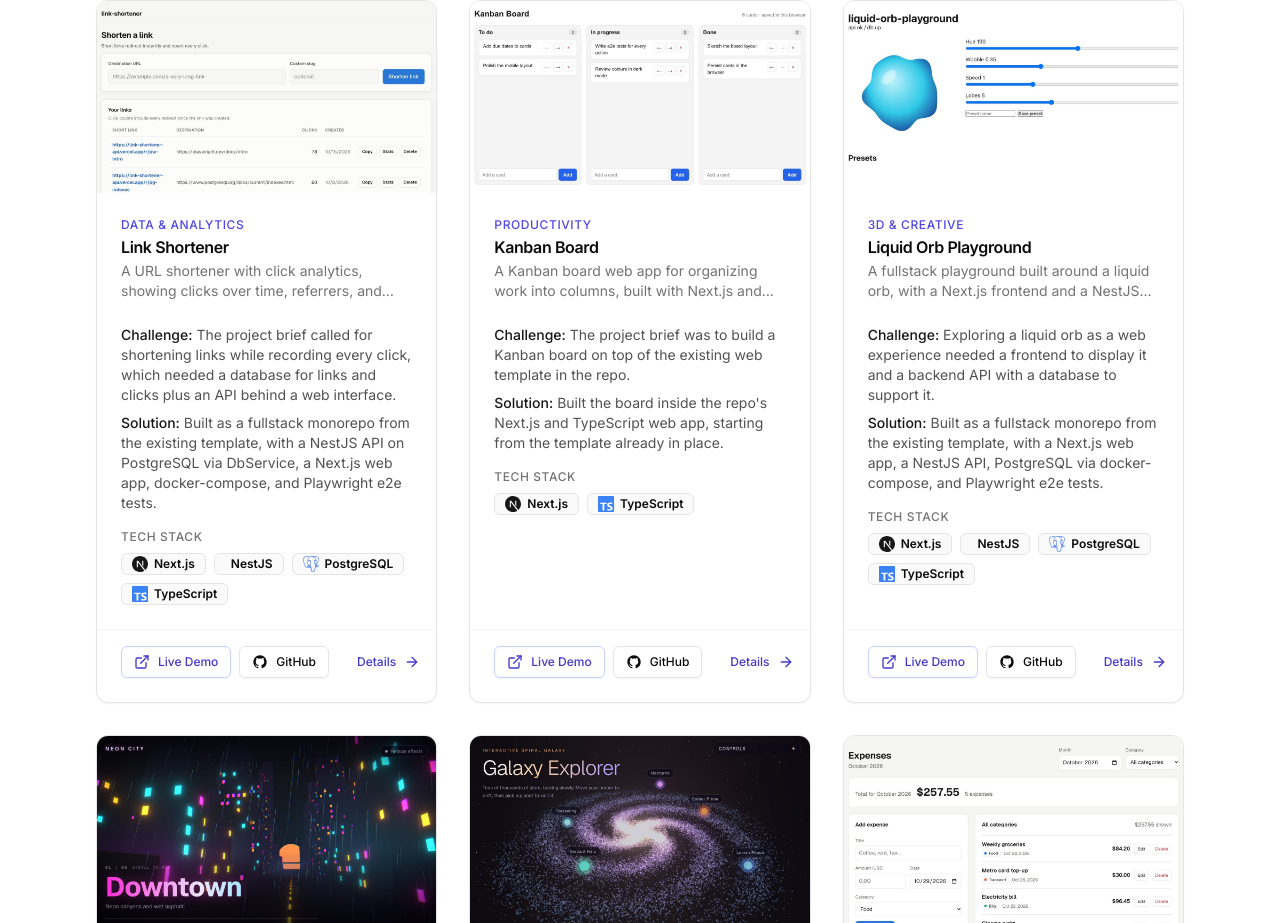
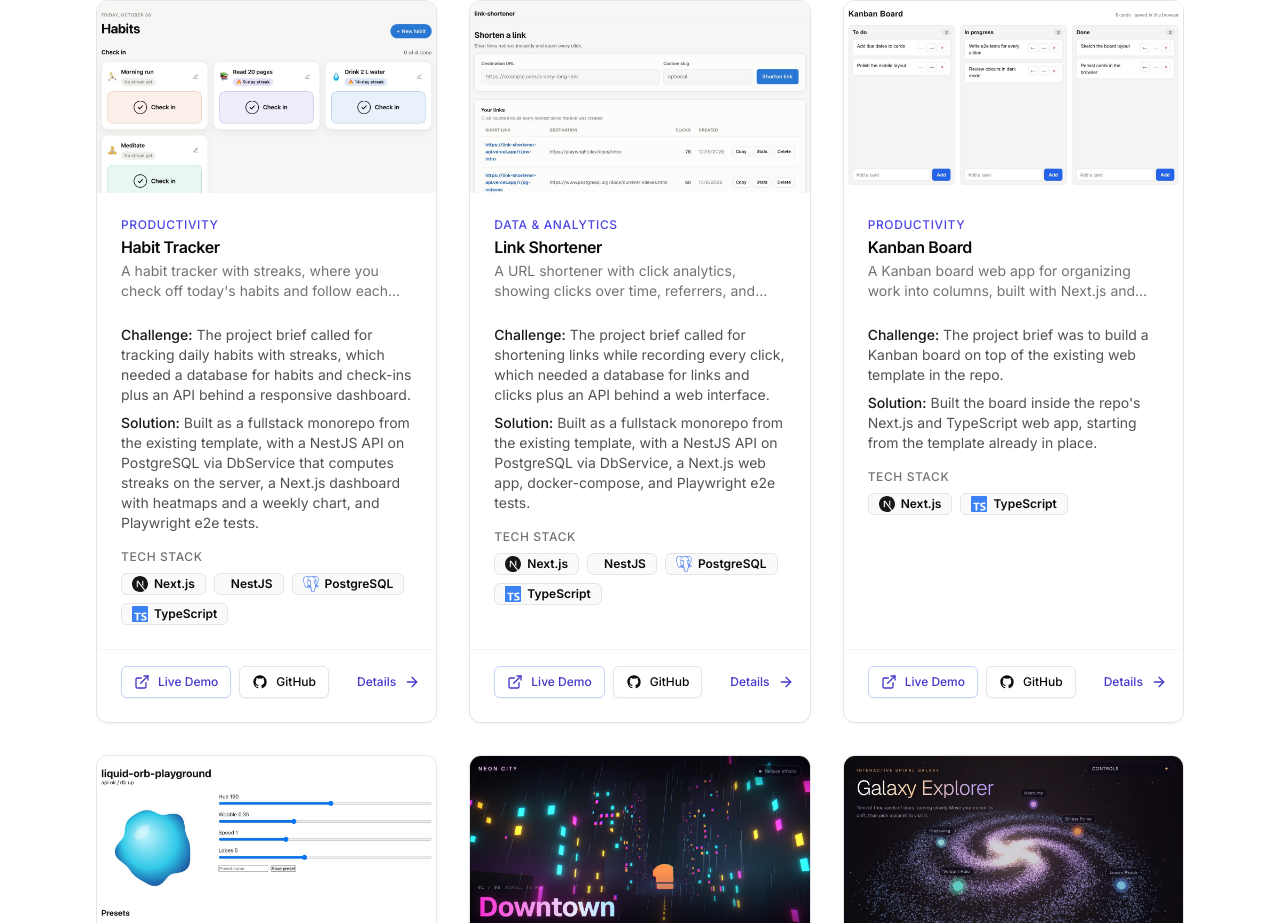
Before and after one commit to catvuduong/dcv-portfolio-v2, a Next.js app: page / in a window 1280 px wide. Shown: the part 1663-2586 px from the top of the page. Built offline with nearby package versions, Linux system fonts and the light colour scheme.

Commit message:
feat(projects): add habit-tracker (#11)

```diff
--- a/src/data/portfolio.ts
+++ b/src/data/portfolio.ts
@@ -86,6 +86,21 @@ export type Project = {
 };
 
 export const projects: Project[] = [
+  {
+    id: "habit-tracker",
+    category: "Productivity",
+    title: "Habit Tracker",
+    description:
+      "A habit tracker with streaks, where you check off today's habits and follow each one on a contribution heatmap.",
+    problem:
+      "The project brief called for tracking daily habits with streaks, which needed a database for habits and check-ins plus an API behind a responsive dashboard.",
+    solution:
+      "Built as a fullstack monorepo from the existing template, with a NestJS API on PostgreSQL via DbService that computes streaks on the server, a Next.js dashboard with heatmaps and a weekly chart, and Playwright e2e tests.",
+    techStack: ["Next.js", "NestJS", "PostgreSQL", "TypeScript"],
+    liveUrl: "https://habit-tracker-web-35dc.vercel.app",
+    githubUrl: "https://github.com/catvuduong/habit-tracker",
+    image: "/projects/habit-tracker.jpg",
+  },
   {
     id: "link-shortener",
     category: "Data & Analytics",
```
Also changed, not shown: public/projects/habit-tracker.jpg (added).
